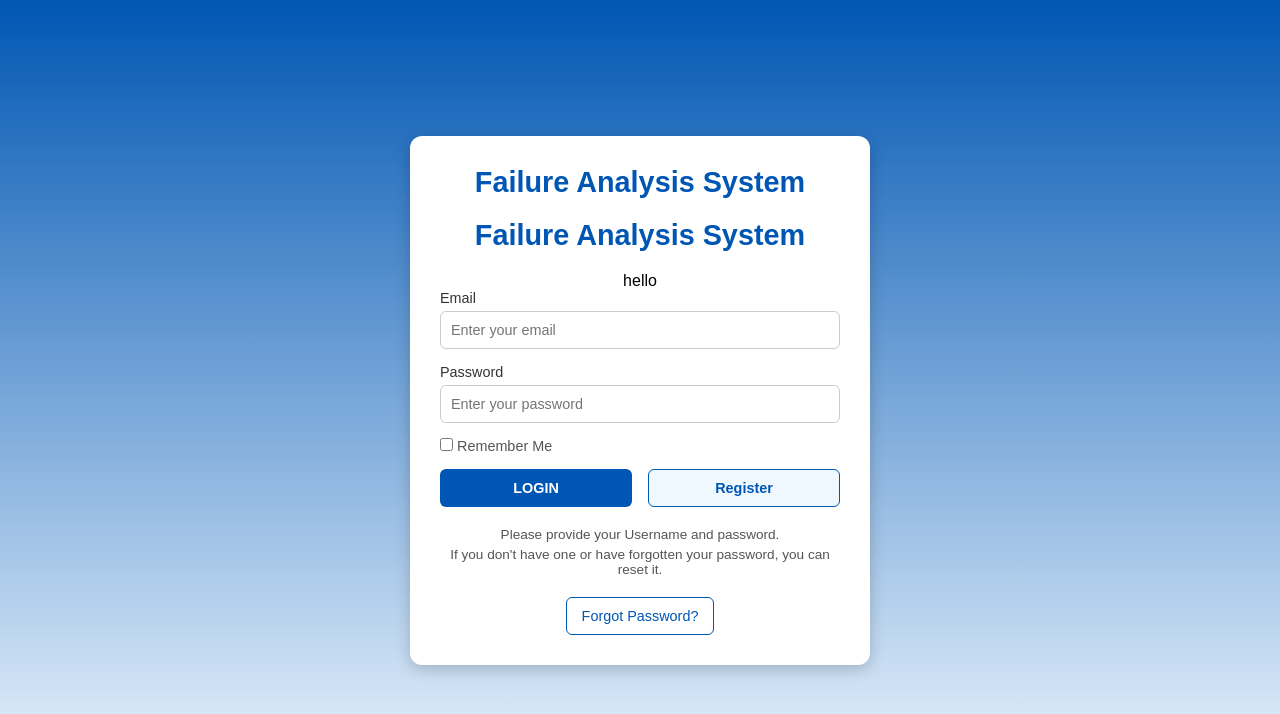
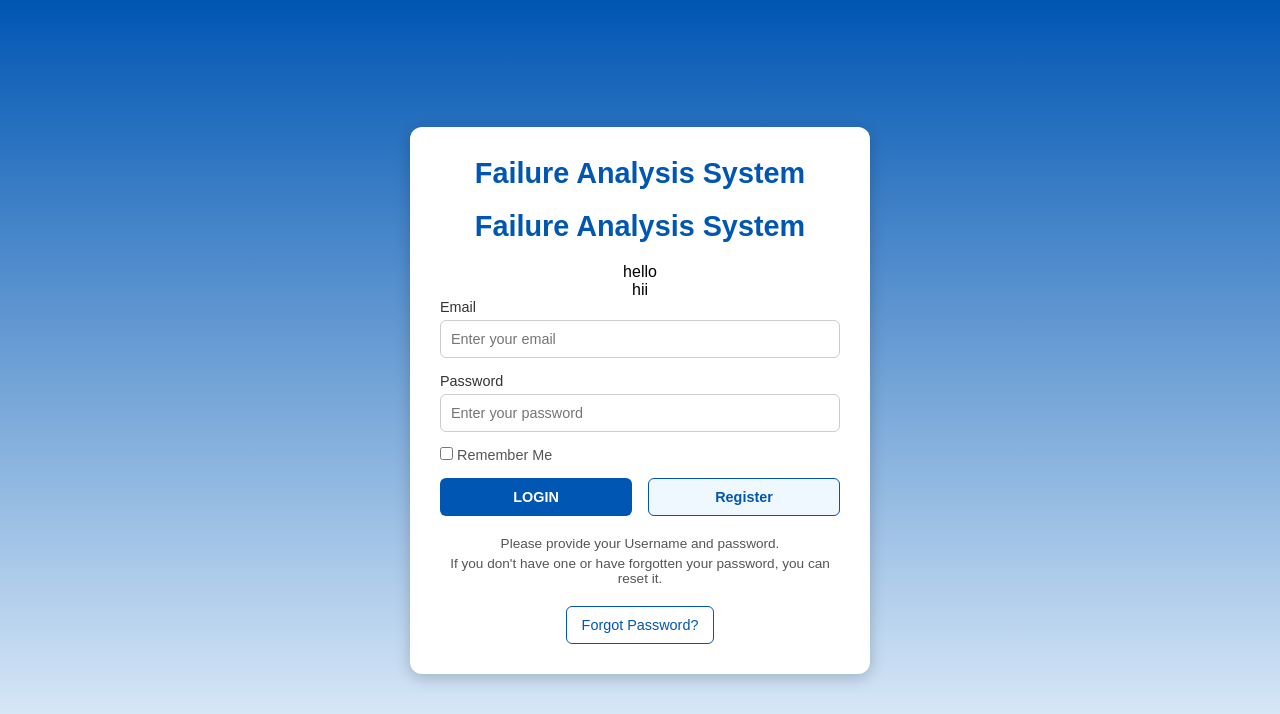
Before and after one commit to SuchiGit04/failure-analysis, a Flask app: page / in a window 1280 px wide. Shown: the top 714 px of the page. Run offline with Flask 3, Linux system fonts and the light colour scheme.

Commit message:
changed in the login

```diff
--- a/Template/login.html
+++ b/Template/login.html
@@ -164,6 +164,7 @@
 
           <div class="header">Failure Analysis System</div>
           <p>hello</p>
+          <p>hii</p>
 
         <!-- Login Form -->
 <form method="POST" action="/login">
```
